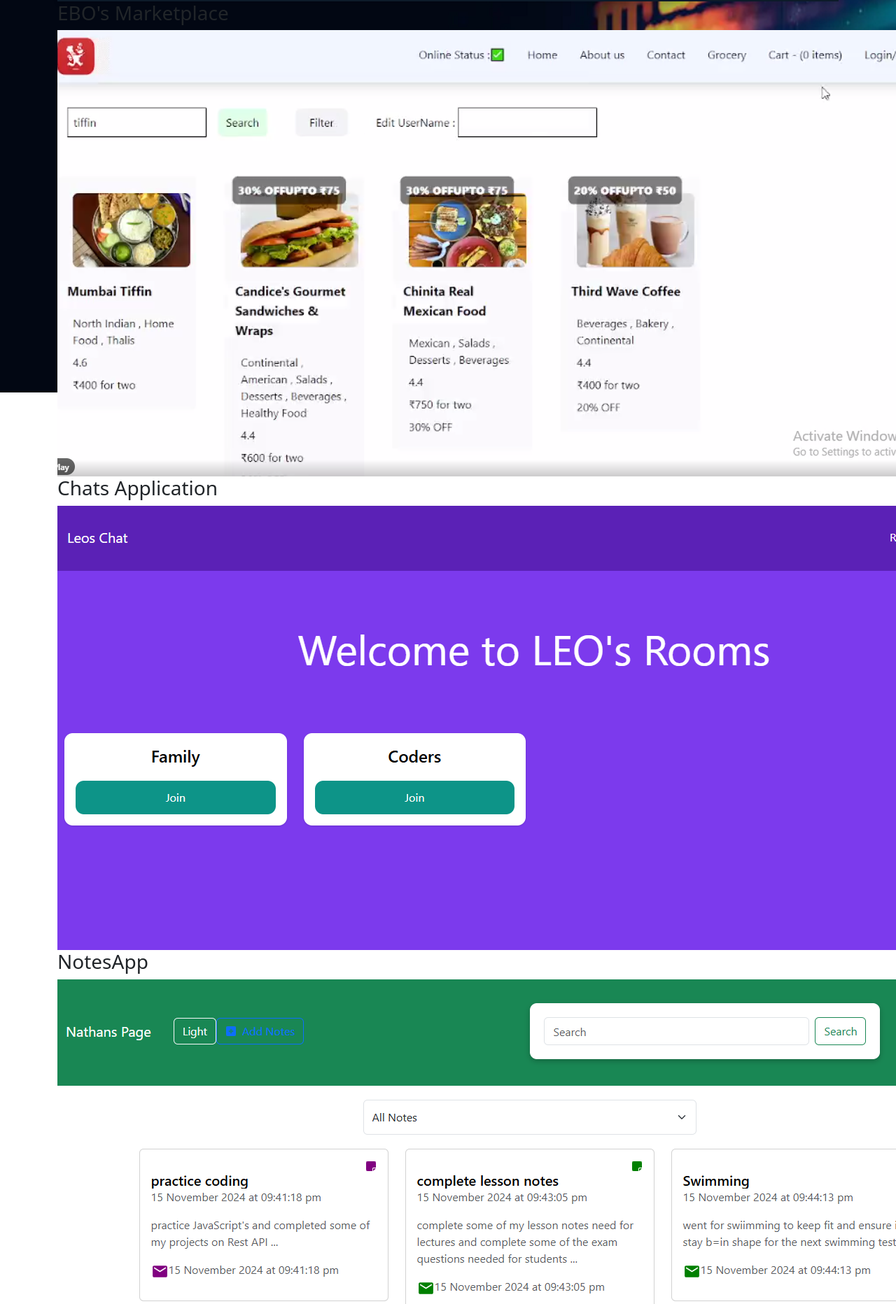
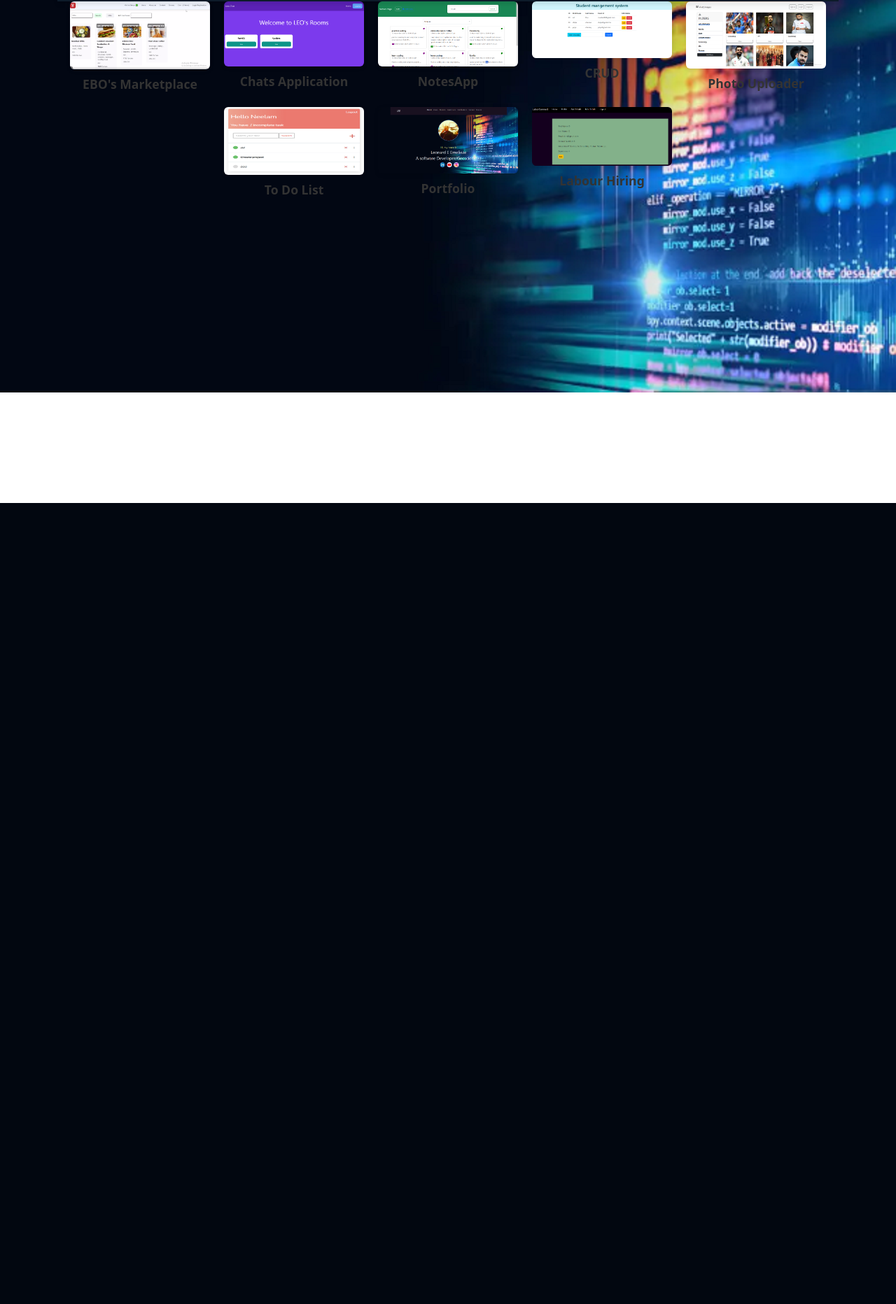
Before and after one commit to leoseis/-portfolio, a Django app: page /projects/ in a window 1280 px wide; the page is wider, and only the part inside the window is pictured. Shown: the part 81-1945 px from the top of that part at 70% size. After the commit the page ends 800 px from the top of that part, so only its background shows below. Run offline with Django 5.2, Linux system fonts and the light colour scheme.

Commit message:
adding a grid dispLay for project images

```diff
--- a/ebo/templates/projects.html
+++ b/ebo/templates/projects.html
@@ -2,10 +2,50 @@
 {% load static %}
 
 {% block content1 %}
-  {% for project in projects_show %}
-    <div class="project">
-      <h3>{{ project.title }}</h3>
-      <img src="{% static project.path %}" alt="{{ project.title }}">
-    </div>
-  {% endfor %}
+  <style>
+    .project-grid {
+      display: flex;
+      flex-wrap: wrap;
+      gap: 20px;
+      justify-content: center;
+    }
+
+    .project {
+      width: 200px;
+      text-align: center;
+      transition: transform 0.3s ease;
+    }
+
+    .project img {
+      width: 100%;
+      height: auto;
+      border-radius: 6px;
+      box-shadow: 0 2px 6px rgba(0, 0, 0, 0.1);
+    }
+
+    .project-title {
+      margin-top: 0.5rem;
+      font-size: 1.1rem;
+      font-weight: bold;
+      color: #333;
+      text-decoration: none;
+      display: inline-block;
+      transition: transform 0.3s ease, color 0.3s ease, text-shadow 0.3s ease;
+    }
+
+    .project-title:hover {
+      color: #0066cc;
+      transform: scale(1.1);
+      text-shadow: 0 0 8px rgba(0, 102, 204, 0.4);
+    }
+  </style>
+
+  <div class="project-grid">
+    {% for project in projects_show %}
+      <div class="project">
+        <img src="{% static project.path %}" alt="{{ project.title }}">
+        <a href="#" class="project-title">{{ project.title }}</a>
+      </div>
+    {% endfor %}
+  </div>
 {% endblock content1 %}
```
